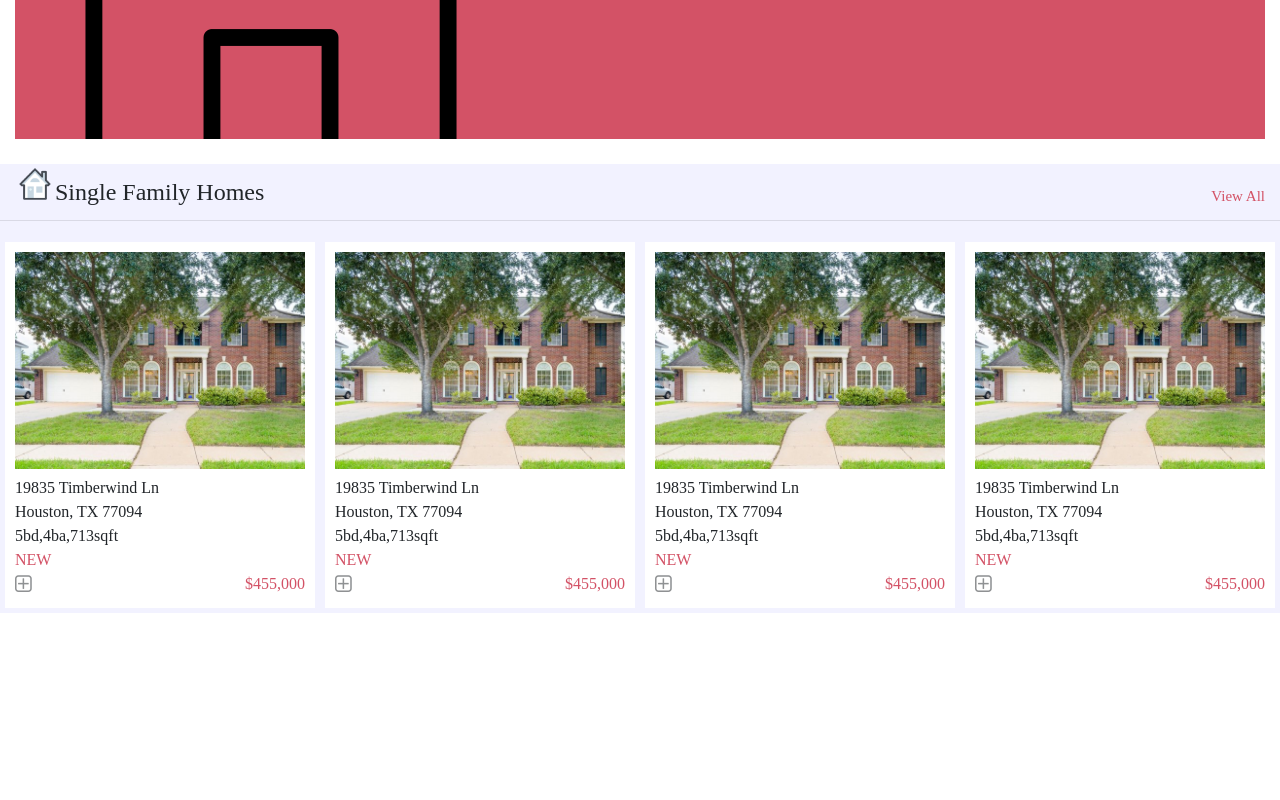
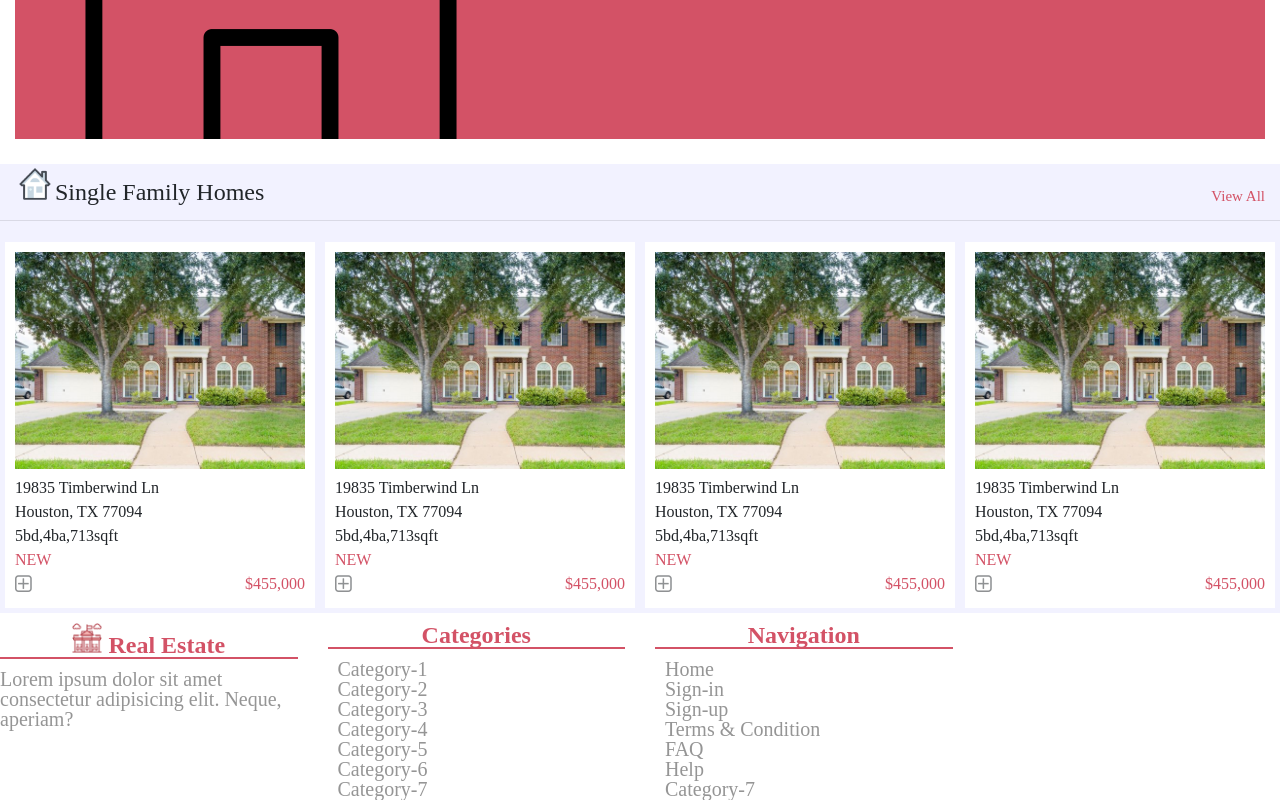
Before and after one commit to dannisonarias/Ecommerce-Website-design, a plain HTML site: page index.html in a window 1280 px wide. Shown: the part 346-1146 px from the top of the page. Before the commit the page ends 959 px from the top, so only its background shows below. Drawn offline with nearby package versions, Linux system fonts and the light colour scheme.

Commit message:
footer had categories , description and nav

```diff
--- a/css/style.css
+++ b/css/style.css
@@ -9,6 +9,10 @@ body {
 }
 .text-color-2{
     color:white ;
+}
+
+.text-center{
+    text-align: center !important;
 }
 
 .text-color-black{
@@ -251,6 +255,34 @@ border: none;
 }
 
 
+/* Footer */
+footer{
+    color: rgb(149, 149, 149);
+    font-size: 20px;
+}
+.h4-footer{
+    text-align: center;
+    margin: 10px 0 !important;
+    color: #d35266;
+    font-size: 24px;
+    font-weight: 700;
+    border-bottom: 2px solid #d35266;
+}
+
+.footer-description h3{
+    color: #d35266;
+    font-size: 24px;
+    font-weight: 700;
+    margin: 10px 0 !important;
+}
+
+.footer-ul{
+    margin: 0 10px;
+}
+
+.footer-icon{
+    max-width: 30px;
+}
 
 @media(max-width:728px){
     .nav-ul{
--- a/index.html
+++ b/index.html
@@ -193,7 +193,53 @@
     </main>
 
     <footer>
+            <div class="row">
+                <div class="footer-description col-3">
+                    <h4 class="h4-footer"><img class="footer-icon" src="img/architecture-and-city.png" alt=""> Real Estate</h4>
+                    <p> Lorem ipsum dolor sit amet consectetur adipisicing elit. Neque, aperiam?</p>
+                </div>
+                <div class="footer-categories col-3">
+                    <h4 class="h4-footer">
+                        Categories
+                    </h4>
+                    <div class="d-flex justify-content-between">
+                        <div class="justify-content-center d-flex">
+                            <ul class="footer-ul">
+                                <li>Category-1</li>
+                                <li>Category-2</li>
+                                <li>Category-3</li>
+                                <li>Category-4</li>
+                                <li>Category-5</li>
+                                <li>Category-6</li>
+                                <li>Category-7</li>
+                            </ul>
 
+                        </div>
+                    </div>
+                </div>
+                <div class="footer-nav col-3">
+                    <h4 class="h4-footer">
+                        Navigation
+                    </h4>
+                    <div>
+                        <ul class="footer-ul">
+                            <li>Home</li>
+                            <li>Sign-in</li>
+                            <li>Sign-up</li>
+                            <li>Terms & Condition</li>
+                            <li>FAQ</li>
+                            <li>Help</li>
+                            <li>Category-7</li>
+                        </ul>
+
+                    </div>
+
+                </div>
+                <div class="footer-language">
+
+                </div>
+
+            </div>
 
     </footer>
 
```
